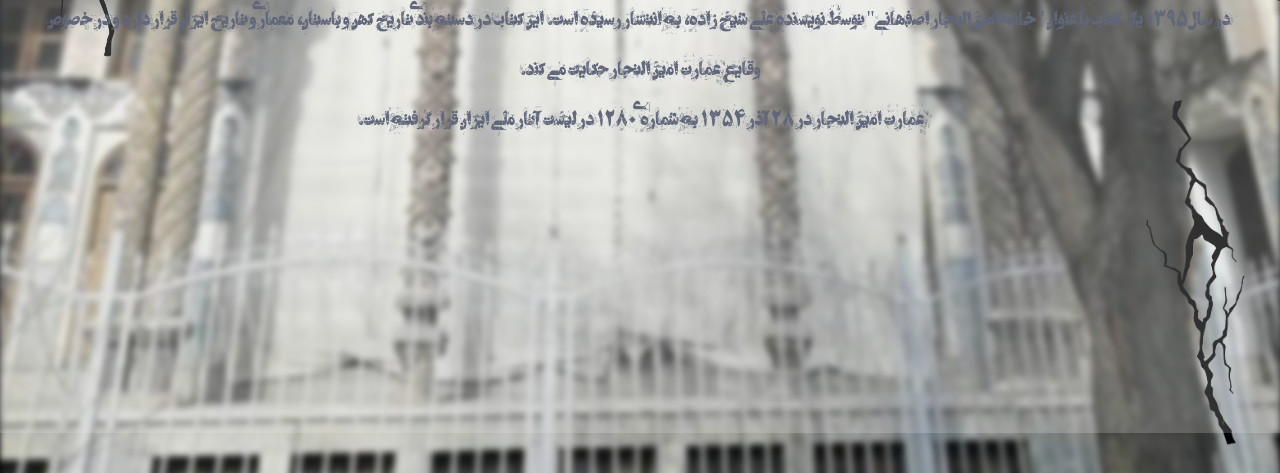
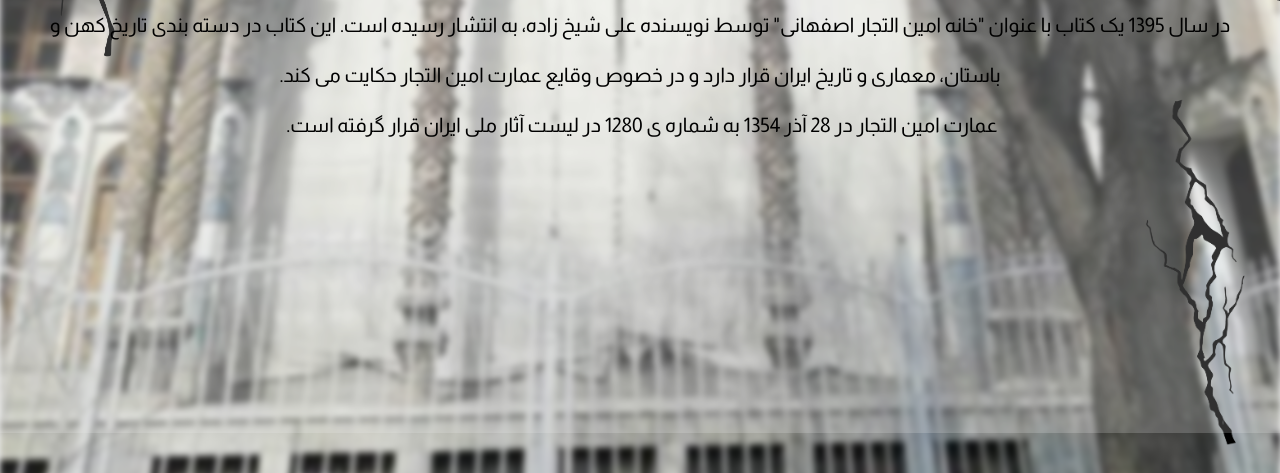
Before and after one commit to I-MA-N/scape-room, a plain HTML site: page index.html in a window 1280 px wide. Shown: the part 367-840 px from the top of the page. Drawn offline with Linux system fonts and the light colour scheme.

Commit message:
Update font family & color

```diff
--- a/style.css
+++ b/style.css
@@ -1,11 +1,8 @@
+@import url('https://fonts.googleapis.com/css2?family=Almarai&display=swap');
+
 :root {
-   --text-color: #61677A;
-   --back-color: #000000;
-}
-
-@font-face {
-   font-family: "Fetne";
-   src: url("assets/fonts/Fetne.ttf");
+   --text-color: #000000;
+   --back-color: #EEEEEE;
 }
 
 * {
@@ -17,7 +14,7 @@
 body {
    background-color: var(--back-color);
    color: var(--text-color);
-   font-family: "Fetne";
+   font-family: "Almarai";
    overflow: hidden;
 }
 
@@ -47,7 +44,7 @@ p {
    z-index: -5;
    top: 0;
    left: 0;
-   background-color: #EEEEEE;
+   background-color: var(--back-color);
    opacity: 0.2;
    width: 100%;
    height: 100%;
```
Also changed, not shown: assets/fonts/Fetne.ttf (deleted).
